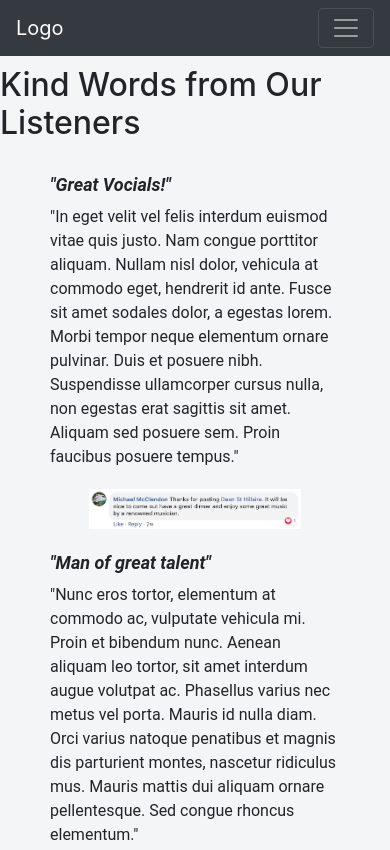
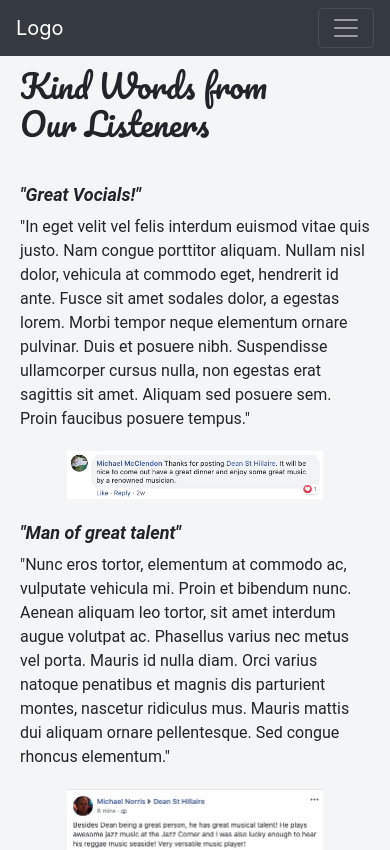
Before and after one commit to Norrismi/Dean_productions, a React (Create React App) app: page /testimonials in a window 390 px wide. Shown: the top 850 px of the page. Built offline with nearby package versions, Linux system fonts and the light colour scheme; no server answers.

Commit message:
media queries

```diff
--- a/src/Components/Home/Home.js
+++ b/src/Components/Home/Home.js
@@ -74,6 +74,15 @@ class Home extends Component {
           </div>
 
           <div className="right">
+
+            <div className= 'cellViewParagraph'>
+            Ut enim ad minim veniam, quis nostrud
+                exercitation ullamco laboris nisi ut aliquip ex ea commodo
+                consequat. Duis aute irure dolor in reprehenderit in voluptate
+                velit esse cillum dolore eu fugiat nulla pariatur. Excepteur
+                sint occaecat cupidatat non proident, sunt in culpa qui officia
+                deserunt mollit anim id est laborum
+            </div>
             <div className="video1">
               <ReactPlayer
                 url="https://www.youtube.com/watch?v=vYh-Eg7AELg"
--- a/src/Components/Home/StylesHome.css
+++ b/src/Components/Home/StylesHome.css
@@ -66,6 +66,34 @@ img {
   height: 300px
 }
 
-/* @media screen and (max-width: 500px) {
+.cellViewParagraph {
+  display: none;
+}
 
-} */
+@media screen and (max-width: 500px) {
+
+  .left {
+    display: none;
+
+  }
+
+  .right {
+    display: flex;
+    flex-direction: column;
+    flex: 0 0 40%;
+    padding: 20px 15px 20px 15px;
+  }
+
+  .cellViewParagraph {
+    padding: 0px 10px 10px 10px;
+     display: inline;
+  }
+
+  .parent-container {
+    display: flex;
+    flex-direction: column;
+  }
+
+
+
+}
--- a/src/Components/Testimonials/Testimonials.css
+++ b/src/Components/Testimonials/Testimonials.css
@@ -1,5 +1,17 @@
+@import url('https://fonts.googleapis.com/css?family=Pacifico');
+
 .testimonials-container{
     background-color: #f3f5f7;
+
+}
+
+
+.testimonials-header{
+    display: flex;
+    justify-content: center;
+    font-family: 'Pacifico', sans-serif;
+    padding: 10px 20px 10px 20px;
+    font-weight: 100;
 }
 
 .comments{
@@ -7,15 +19,9 @@
     flex-direction: column;
     font-family: "Platform Medium", Roboto, sans-serif;
     /* flex: 0 0 60%; */
-    padding: 20px 50px 30px 50px;
+    padding: 20px 20px 30px 20px;
 }
 
-.testimonials-header{
-    display: flex;
-    flex-direction: column;
-    align-items: center;
-    padding-top: 10px;
-}
 
 #highlight{
     font-size: large;
@@ -28,5 +34,16 @@
 }
 
 #socialComment{
-    padding-bottom: 20px;
+    padding: 0px 0px 20px 0px;
+    width: 100%;
 }
+
+@media screen and (max-width: 500px) {
+    .testimonials-header{
+        display: flex;
+        justify-content: flex-end;
+        width: 75%;
+        font-weight: 100;
+    }
+
+}
--- a/src/Components/Testimonials/Testimonials.js
+++ b/src/Components/Testimonials/Testimonials.js
@@ -9,8 +9,8 @@ function testimonials(params) {
   return (
     <div className="testimonials-container">
       <Nav />
-      <div className="testimonials-header">
-        <h2>Kind Words from Our Listeners</h2>
+      <div>
+        <h2 className="testimonials-header">Kind Words from Our Listeners</h2>
         <div className="comments">
           <div id="highlight">
             <em>"Great Vocials!"</em>
--- a/src/index.js
+++ b/src/index.js
@@ -4,6 +4,9 @@ import './index.css';
 import App from './App';
 import 'bootstrap/dist/css/bootstrap.css'
 import * as serviceWorker from './serviceWorker';
+
+
+
 
 ReactDOM.render(
   <React.StrictMode>
```
